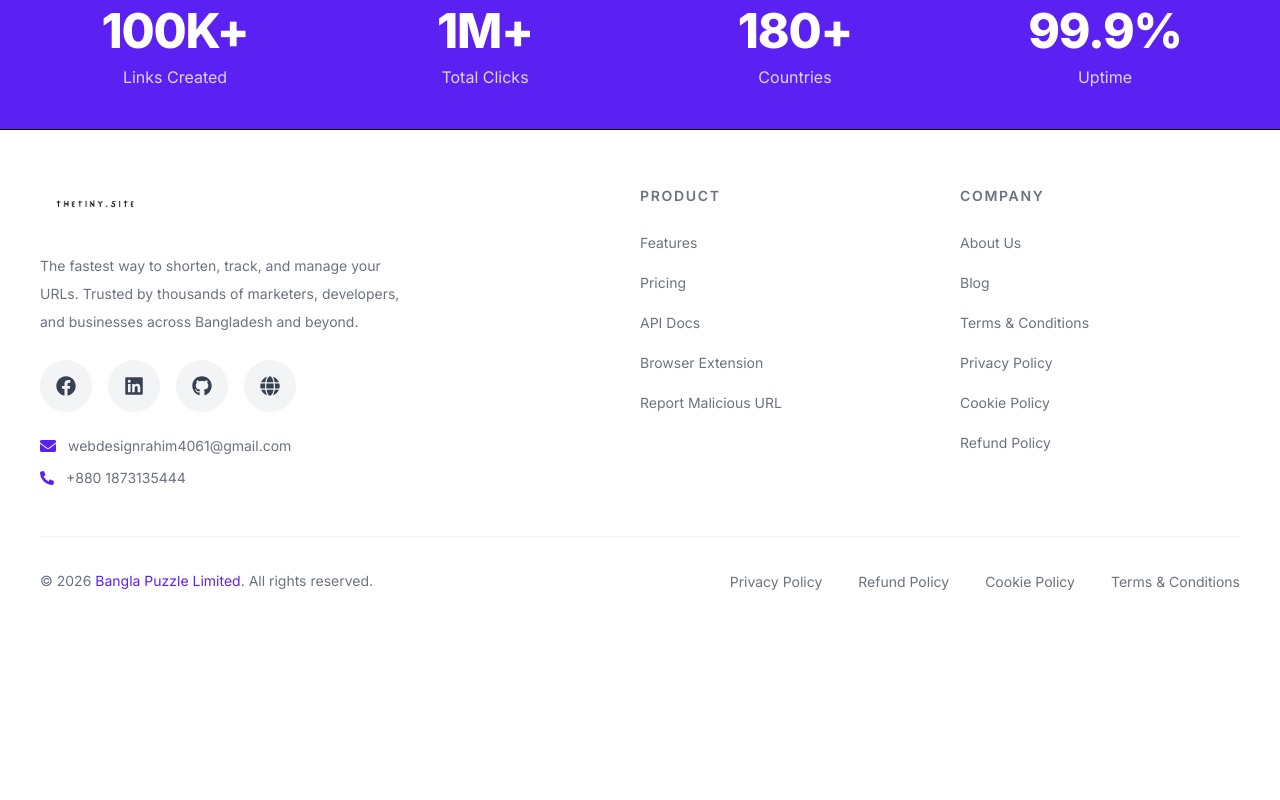
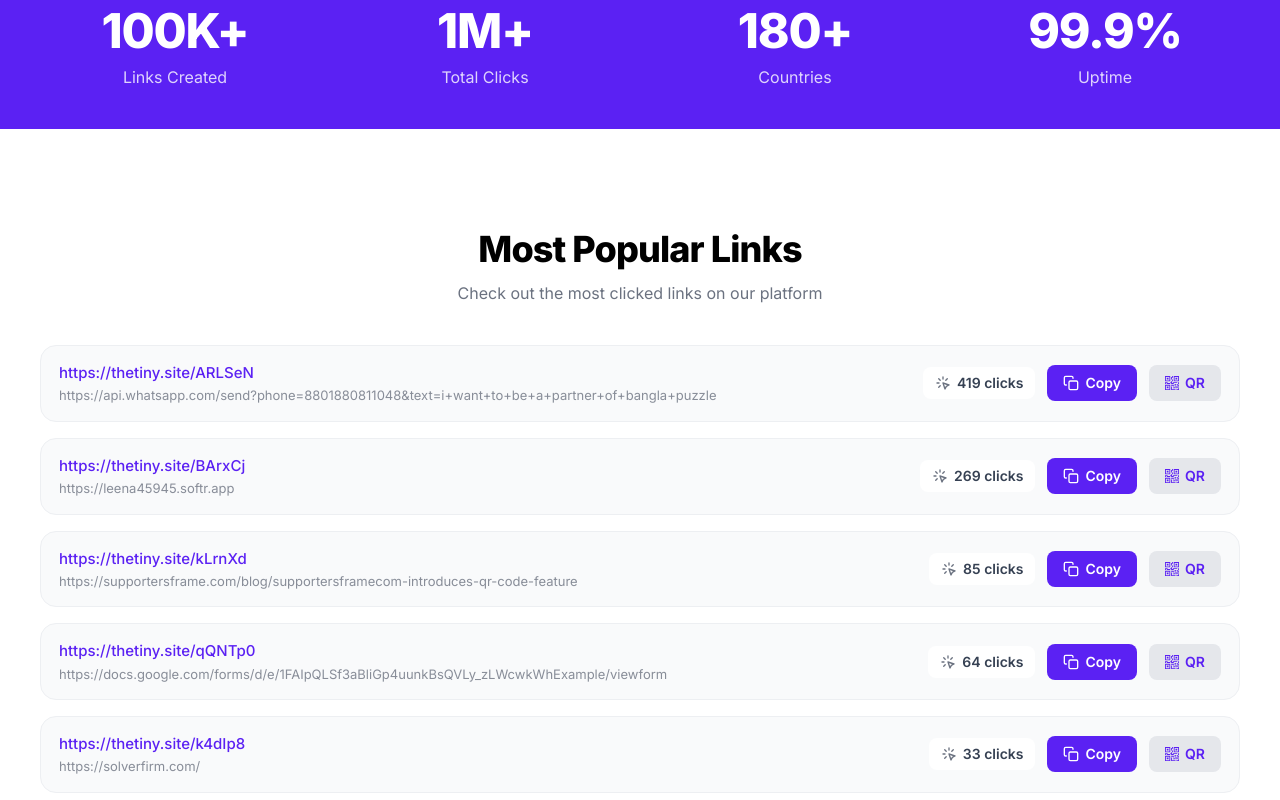
Before and after one commit to rahimsoftdev/thetiny, a React (Vite) app: page / in a window 1280 px wide. Shown: the part 960-1760 px from the top of the page. Before the commit the page ends 1585 px from the top, so only its background shows below. Built offline with nearby package versions, Linux system fonts and the light colour scheme.

Commit message:
add PopularLinks section in home page

```diff
--- /dev/null
+++ b/src/components/Linkcard.jsx
@@ -0,0 +1,93 @@
+import { useState } from "react";
+import { FiCopy, FiCheck } from "react-icons/fi";
+import { TbClick } from "react-icons/tb";
+import { BsQrCode } from "react-icons/bs";
+import QrModal from "./ui/QrModal";
+
+const LinkCard = ({ shortUrl, originalUrl, clicks }) => {
+  const [clickCount, setClickCount] = useState(clicks);
+  const [copied, setCopied] = useState(false);
+  const [isModalOpen, setIsModalOpen] = useState(false);
+
+  // QR image (free QR API)
+  const qrImage = `https://api.qrserver.com/v1/create-qr-code/?size=400x400&margin=10&data=${encodeURIComponent(
+    originalUrl
+  )}`;
+
+  // Copy short link + update click count
+  const handleCopy = async () => {
+    try {
+      await navigator.clipboard.writeText(shortUrl);
+    } catch {
+      // Fallback for older browsers
+      const input = document.createElement("textarea");
+      input.value = shortUrl;
+      document.body.appendChild(input);
+      input.select();
+      document.execCommand("copy");
+      document.body.removeChild(input);
+    }
+
+    setClickCount(clickCount + 1);
+    setCopied(true);
+    setTimeout(() => setCopied(false), 2000);
+  };
+
+  return (
+    <>
+      {/* Card */}
+      <div className="flex flex-col gap-4 rounded-2xl border border-[#EDEFF2] bg-gray-50 p-4 sm:flex-row sm:items-center sm:justify-between sm:px-[18px] sm:py-4">
+        {/* Links */}
+        <div className="min-w-0 flex-1">
+          <p className="truncate font-mono text-sm font-medium text-primary sm:text-[15px]">
+            {shortUrl}
+          </p>
+          <p className="mt-1 truncate text-xs text-subtext/80 sm:text-[13px]">
+            {originalUrl}
+          </p>
+        </div>
+
+        {/* Actions */}
+        <div className="flex shrink-0 flex-wrap items-center gap-2 sm:gap-3">
+          <span className="flex items-center gap-1.5 rounded-lg bg-white px-3 py-1.5 text-sm font-semibold text-gray-700">
+            <TbClick className="text-base text-subtext" />
+            {clickCount} clicks
+          </span>
+
+          <button
+            type="button"
+            onClick={handleCopy}
+            className="flex min-w-[88px] cursor-pointer items-center justify-center gap-1.5 rounded-lg bg-primary px-4 py-2 text-sm font-semibold text-white transition-all duration-300 ease-in-out hover:opacity-90"
+          >
+            {copied ? (
+              <FiCheck className="text-base" />
+            ) : (
+              <FiCopy className="text-base" />
+            )}
+            {copied ? "Copied" : "Copy"}
+          </button>
+
+          <button
+            type="button"
+            onClick={() => setIsModalOpen(true)}
+            className="flex cursor-pointer items-center justify-center gap-1.5 rounded-lg bg-gray-200 px-4 py-2 text-sm font-semibold text-primary transition-all duration-300 ease-in-out hover:bg-primary hover:text-white"
+          >
+            <BsQrCode className="text-sm" />
+            QR
+          </button>
+        </div>
+      </div>
+
+      {/* QR Modal (separate component) */}
+      <QrModal
+        isOpen={isModalOpen}
+        onClose={() => setIsModalOpen(false)}
+        url={originalUrl}
+        qrImage={qrImage}
+        fileName={`qr-${shortUrl.split("/").pop()}.png`}
+      />
+    </>
+  );
+};
+
+export default LinkCard;
--- /dev/null
+++ b/src/components/Popularlinks.jsx
@@ -0,0 +1,69 @@
+import LinkCard from "./LinkCard";
+
+const popularLinks = [
+  {
+    id: 1,
+    shortUrl: "https://thetiny.site/ARLSeN",
+    originalUrl:
+      "https://api.whatsapp.com/send?phone=8801880811048&text=i+want+to+be+a+partner+of+bangla+puzzle",
+    clicks: 419,
+  },
+  {
+    id: 2,
+    shortUrl: "https://thetiny.site/BArxCj",
+    originalUrl: "https://leena45945.softr.app",
+    clicks: 269,
+  },
+  {
+    id: 3,
+    shortUrl: "https://thetiny.site/kLrnXd",
+    originalUrl:
+      "https://supportersframe.com/blog/supportersframecom-introduces-qr-code-feature",
+    clicks: 85,
+  },
+  {
+    id: 4,
+    shortUrl: "https://thetiny.site/qQNTp0",
+    originalUrl:
+      "https://docs.google.com/forms/d/e/1FAIpQLSf3aBliGp4uunkBsQVLy_zLWcwkWhExample/viewform",
+    clicks: 64,
+  },
+  {
+    id: 5,
+    shortUrl: "https://thetiny.site/k4dIp8",
+    originalUrl: "https://solverfirm.com/",
+    clicks: 33,
+  },
+];
+
+const PopularLinks = () => {
+  return (
+    <section className="w-full bg-white py-10 md:py-12 xl:py-section">
+      <div className="mx-auto max-w-main px-4 lg:px-10">
+        {/* Heading */}
+        <div className="text-center">
+          <h2 className="text-2xl font-extrabold tracking-tight text-black sm:text-3xl md:text-4xl">
+            Most Popular Links
+          </h2>
+          <p className="mt-3 text-sm text-subtext sm:text-base">
+            Check out the most clicked links on our platform
+          </p>
+        </div>
+
+        {/* Cards */}
+        <div className="mt-8 flex flex-col gap-3 sm:mt-10 sm:gap-4">
+          {popularLinks.map((link) => (
+            <LinkCard
+              key={link.id}
+              shortUrl={link.shortUrl}
+              originalUrl={link.originalUrl}
+              clicks={link.clicks}
+            />
+          ))}
+        </div>
+      </div>
+    </section>
+  );
+};
+
+export default PopularLinks;
--- /dev/null
+++ b/src/components/ui/Qrmodal.jsx
@@ -0,0 +1,103 @@
+import { useEffect } from "react";
+import { createPortal } from "react-dom";
+import { FiDownload } from "react-icons/fi";
+import { BsQrCode } from "react-icons/bs";
+import { IoClose } from "react-icons/io5";
+
+const QrModal = ({ isOpen, onClose, url, qrImage, fileName = "qr-code.png" }) => {
+  // Lock body scroll + close on Escape while modal is open
+  useEffect(() => {
+    if (!isOpen) return;
+
+    const onKeyDown = (e) => {
+      if (e.key === "Escape") onClose();
+    };
+
+    document.body.style.overflow = "hidden";
+    window.addEventListener("keydown", onKeyDown);
+
+    return () => {
+      document.body.style.overflow = "";
+      window.removeEventListener("keydown", onKeyDown);
+    };
+  }, [isOpen, onClose]);
+
+  // Download QR image
+  const handleDownload = async () => {
+    try {
+      const res = await fetch(qrImage);
+      const blob = await res.blob();
+      const blobUrl = URL.createObjectURL(blob);
+      const a = document.createElement("a");
+      a.href = blobUrl;
+      a.download = fileName;
+      document.body.appendChild(a);
+      a.click();
+      document.body.removeChild(a);
+      URL.revokeObjectURL(blobUrl);
+    } catch {
+      // Fallback: open the image in a new tab
+      window.open(qrImage, "_blank", "noopener,noreferrer");
+    }
+  };
+
+  if (!isOpen) return null;
+
+  return createPortal(
+    <div
+      className="fixed inset-0 z-[100] flex items-center justify-center bg-black/40 p-4 backdrop-blur-sm"
+      onClick={onClose}
+      role="dialog"
+      aria-modal="true"
+    >
+      {/* Scrollbar is hidden (still scrollable on very small screens) */}
+      <div
+        className="relative max-h-[95vh] w-full max-w-[520px] overflow-y-auto rounded-3xl bg-white px-5 py-6 text-center shadow-2xl [scrollbar-width:none] [&::-webkit-scrollbar]:hidden sm:px-8 sm:py-8"
+        onClick={(e) => e.stopPropagation()}
+      >
+        {/* Close */}
+        <button
+          type="button"
+          onClick={onClose}
+          aria-label="Close"
+          className="absolute right-4 top-4 cursor-pointer text-2xl text-subtext transition-colors duration-300 hover:text-gray-900 sm:right-5 sm:top-5"
+        >
+          <IoClose />
+        </button>
+
+        {/* Icon */}
+        <div className="mx-auto flex h-14 w-14 items-center justify-center rounded-2xl bg-gray-100 sm:h-16 sm:w-16">
+          <BsQrCode className="text-2xl text-primary" />
+        </div>
+
+        <h3 className="mt-4 text-xl font-bold text-gray-900 sm:text-2xl">
+          QR Code
+        </h3>
+
+        <p className="mt-3 break-all text-sm leading-6 text-subtext sm:text-base">
+          {url}
+        </p>
+
+        {/* QR Image */}
+        <img
+          src={qrImage}
+          alt="QR Code"
+          className="mx-auto mt-5 w-full max-w-[260px] sm:max-w-[300px]"
+        />
+
+        {/* Download */}
+        <button
+          type="button"
+          onClick={handleDownload}
+          className="mt-6 flex w-full cursor-pointer items-center justify-center gap-2 rounded-xl bg-primary px-6 py-3.5 text-sm font-semibold text-white transition-all duration-300 ease-in-out hover:opacity-90 sm:text-base"
+        >
+          <FiDownload className="text-lg" />
+          Download QR Code
+        </button>
+      </div>
+    </div>,
+    document.body
+  );
+};
+
+export default QrModal;
--- a/src/pages/HomePage.jsx
+++ b/src/pages/HomePage.jsx
@@ -1,4 +1,5 @@
 import Banner from '../components/Banner';
+import PopularLinks from '../components/Popularlinks';
 import Stats from '../components/Stats';
 
 const HomePage = () => {
@@ -6,6 +7,7 @@ const HomePage = () => {
         <div className=''>
             <Banner/>
             <Stats/>
+            <PopularLinks/>
         </div>
     );
 };
```
